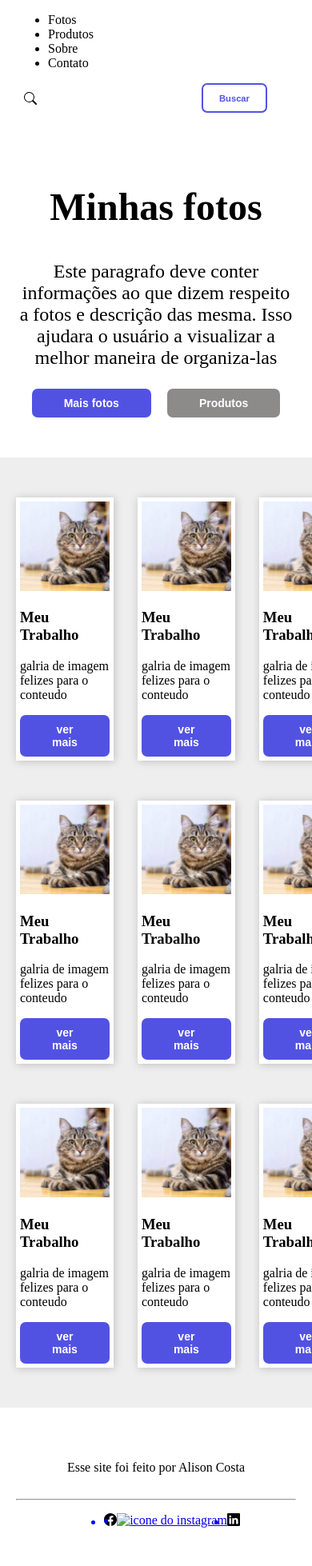
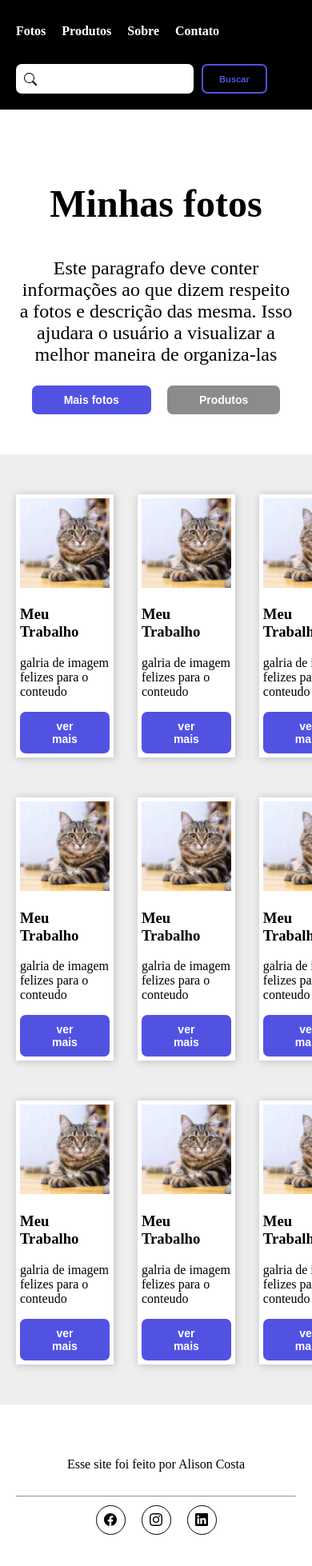
Before and after one commit to ALI84CC/design-responsivo, a plain HTML site: page index.html in a window 390 px wide. Shown: the top 1958 px of the page at 80% size. Drawn offline with Linux system fonts and the light colour scheme.

Commit message:
alteração no menu de navegação com a organização do itens, auxilio do css para as mudanças no menu, assim como no footer e inserção de icone para o trabalho responsivo da aplicação

```diff
--- a/index.html
+++ b/index.html
@@ -9,6 +9,20 @@
 <body>
   <header>
     <div class="container">
+        <div class="menu-mobile">
+           <ul class="navbar" id="navbar">
+                <li>Fotos</li>
+                <li>Produtos</li>
+                <li>Sobre</li>
+                <li>Contato</li>
+                <a href="#" class="close">
+                   <img src="./img/list.svg" alt="icone de fechamento" />
+                </a>
+            </ul>
+            <a href="#navbar" class="hamburger">
+                   <img src="./img/list.svg" alt="icone de abertura" />
+            </a>
+        </div>
         <div class="nav-menu">
             <ul>
                 <li>Fotos</li>
@@ -122,7 +136,7 @@
             </a>
             <a href="#">
                 <li>
-                    <img src="../img/instagrm.svg"  alt="icone do instagram"/>
+                    <img src="../img/instagram.svg"  alt="icone do instagram"/>
                 </li>
             </a>
             <a href="#">
--- a/style.css
+++ b/style.css
@@ -1,13 +1,32 @@
 html,body{
-
     margin: 0;
     padding: 0;
 }
-
 .container{
     max-width: 900px;
     margin: 0 auto;
     padding: 0 20px;
+}
+
+header{
+    background-color: #000;
+    color: #fff;
+    padding: 20px 0;
+}
+
+
+ul{
+    list-style: none;
+    display: flex;
+    gap: 20px;
+    font-weight: 800;
+    padding: 0;
+    margin: 10px 0;
+}
+
+.nav-menu{
+    display: flex;
+    justify-content: space-between;
 }
 
 .search-field{
@@ -15,6 +34,7 @@ html,body{
     display: flex;
     gap: 10px;
 }
+
 
 .search-area{
 
@@ -140,3 +160,27 @@ footer ul{
     justify-content: center;
 
 }
+
+footer ul li{
+    width: 15px;
+    height: 15px;
+    border: solid 1px #000;
+    padding: 10px;
+    border-radius: 50%;
+    display: flex;
+    justify-content: center;
+    align-items: center;
+}
+
+footer ul li:hover{
+    transform: scale(1.05);
+    transition: .6s;
+}
+
+/* Breakpoints */
+
+@media(max-width: 600px){
+    .nav-menu{
+        display: none;
+    }
+}
```
Also changed, not shown: img/list.svg (added), img/x-lg.svg (added).
